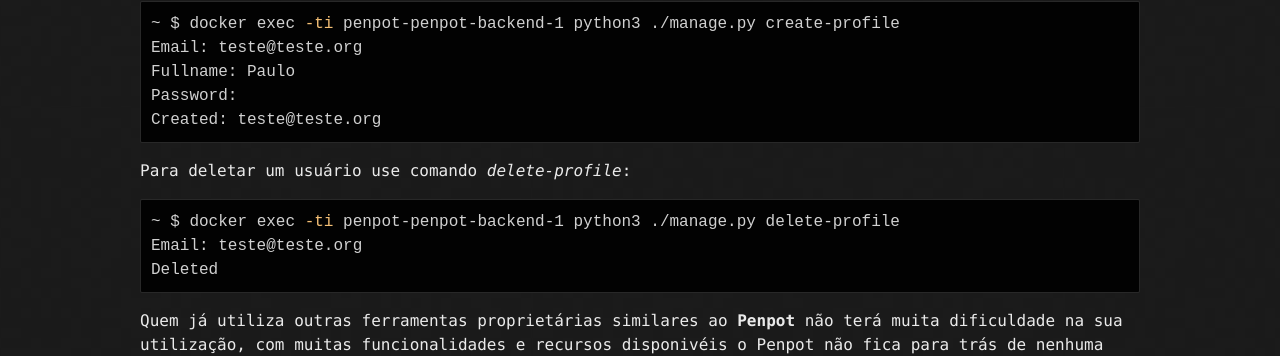
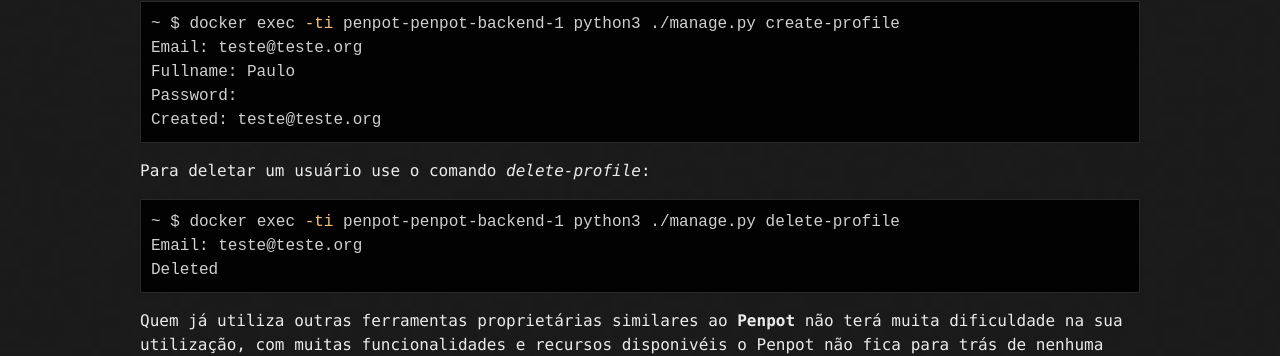
Before and after one commit to paullomarttins/paullomarttins.github.io, a Jekyll site: the page built from _posts/2024-01-13-liberdade_design_penpot.md, in a window 1280 px wide. Shown: the part 957-1313 px from the top of the page. Built offline with Jekyll 4.4.1, drawn with Linux system fonts in a browser that asks for light colours.

````diff
--- a/_posts/2024-01-13-liberdade_design_penpot.md
+++ b/_posts/2024-01-13-liberdade_design_penpot.md
@@ -40,7 +40,7 @@ Password:
 Created: teste@teste.org
 ```
 
-Para deletar um usuário use comando _delete-profile_:
+Para deletar um usuário use o comando _delete-profile_:
 
 ```bash
 ~ $ docker exec -ti penpot-penpot-backend-1 python3 ./manage.py delete-profile
````
